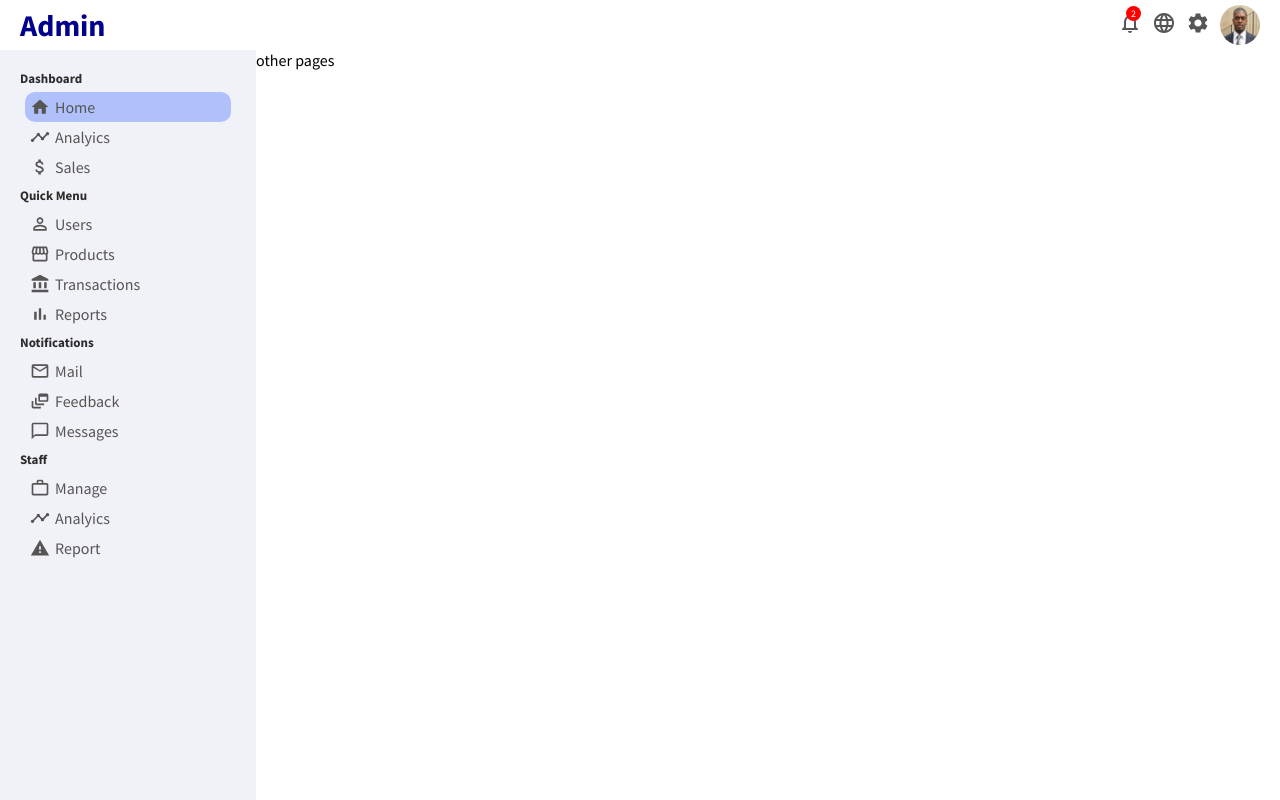
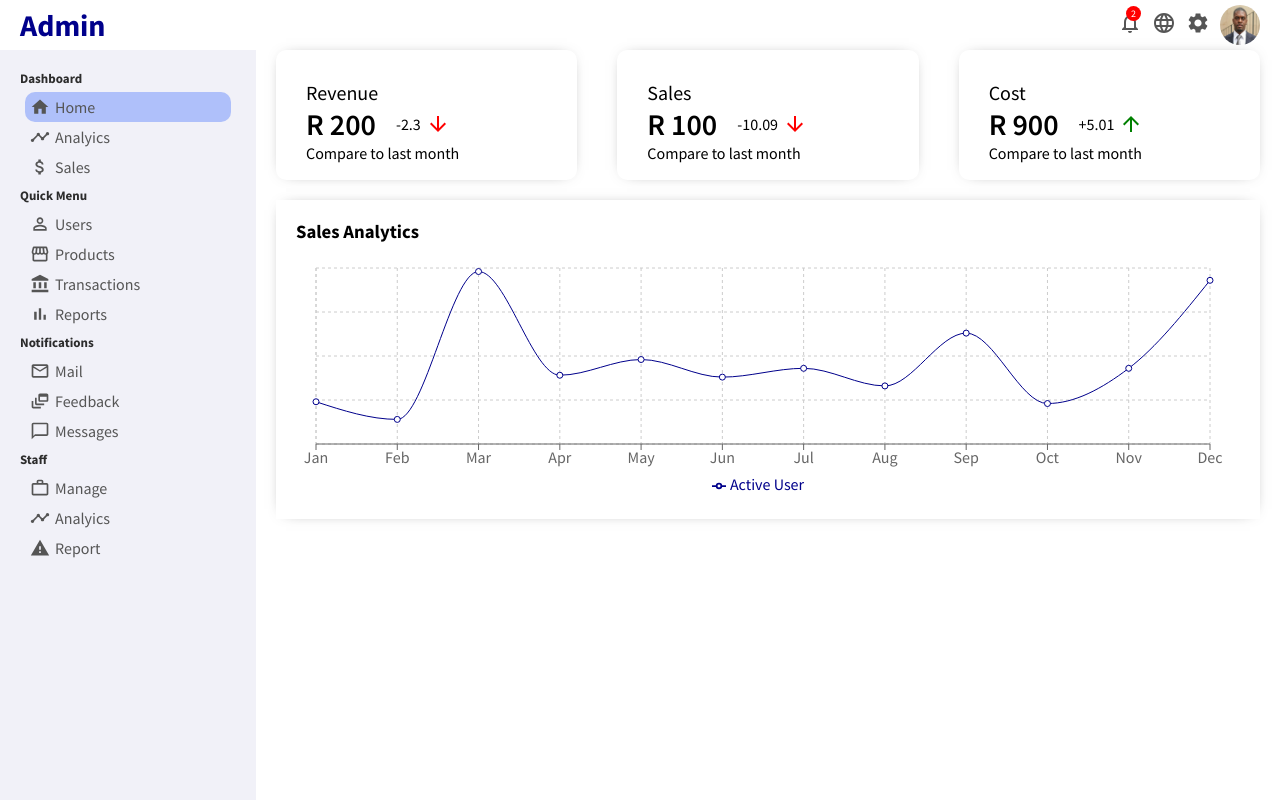
Before and after one commit to jed-code/admin_UI, a React (Create React App) app: page / in a window 1280 px wide. Built offline with nearby package versions, Linux system fonts and the light colour scheme.

Commit message:
Homepage Chart

```diff
--- a/package.json
+++ b/package.json
@@ -11,6 +11,7 @@
     "react": "^18.2.0",
     "react-dom": "^18.2.0",
     "react-scripts": "5.0.1",
+    "recharts": "^2.1.10",
     "web-vitals": "^2.1.4"
   },
   "scripts": {
--- a/src/App.js
+++ b/src/App.js
@@ -1,5 +1,6 @@
 import Sidebar from "./components/sidebar/Sidebar";
 import Topbar from "./components/topbar/Topbar";
+import Home from "./components/pages/home/Home";
 import "./app.css";
 
 function App() {
@@ -8,7 +9,7 @@
       <Topbar />
       <div className="container">
         <Sidebar />
-        <div className="otherpages">other pages</div>
+        <Home />
       </div>
     </div>
   );
--- a/src/app.css
+++ b/src/app.css
@@ -1,6 +1,3 @@
 .container {
   display: flex;
 }
-.otherpages {
-  flex: 4;
-}
--- /dev/null
+++ b/src/components/chart/Chart.jsx
@@ -0,0 +1,91 @@
+import React from "react";
+import "./chart.css";
+import {
+  LineChart,
+  Line,
+  XAxis,
+  CartesianGrid,
+  Tooltip,
+  Legend,
+  ResponsiveContainer,
+} from "recharts";
+
+export default function Chart() {
+  const data = [
+    {
+      name: "Jan",
+      "Active User": 2400,
+    },
+    {
+      name: "Feb",
+      "Active User": 1398,
+    },
+    {
+      name: "Mar",
+      "Active User": 9800,
+    },
+    {
+      name: "Apr",
+      "Active User": 3908,
+    },
+    {
+      name: "May",
+      "Active User": 4800,
+    },
+    {
+      name: "Jun",
+      "Active User": 3800,
+    },
+    {
+      name: "Jul",
+      "Active User": 4300,
+    },
+    {
+      name: "Aug",
+      "Active User": 3300,
+    },
+    {
+      name: "Sep",
+      "Active User": 6300,
+    },
+    {
+      name: "Oct",
+      "Active User": 2300,
+    },
+    {
+      name: "Nov",
+      "Active User": 4300,
+    },
+    {
+      name: "Dec",
+      "Active User": 9300,
+    },
+  ];
+  return (
+    <div className="chart">
+      <h3 className="chartTitle">Sales Analytics</h3>
+      <ResponsiveContainer width="100%" aspect={4 / 1}>
+        <LineChart
+          data={data}
+          margin={{
+            top: 5,
+            right: 30,
+            left: 20,
+            bottom: 5,
+          }}
+        >
+          <CartesianGrid strokeDasharray="3 3" />
+          <XAxis dataKey="name" />
+          <Tooltip />
+          <Legend />
+          <Line
+            type="monotone"
+            dataKey="Active User"
+            stroke="darkblue"
+            activeDot={{ r: 8 }}
+          />
+        </LineChart>
+      </ResponsiveContainer>
+    </div>
+  );
+}
--- /dev/null
+++ b/src/components/chart/chart.css
@@ -0,0 +1,10 @@
+.chart {
+  padding: 20px;
+  margin: 20px;
+  box-shadow: 0px 0px 15px -10px rgba(0, 0, 0, 0.6);
+  -webkit-box-shadow: 0px 0px 15px -10px rgba(0, 0, 0, 0.75);
+  -moz-box-shadow: 0px 0px 15px -10px rgba(0, 0, 0, 0.7.5);
+}
+.chartTitle {
+  margin-bottom: 20px;
+}
--- /dev/null
+++ b/src/components/pages/feedInfo/Feature.jsx
@@ -0,0 +1,40 @@
+import React from "react";
+import "./feature.css";
+import { ArrowDownward, ArrowUpward } from "@material-ui/icons";
+
+export default function Feature() {
+  return (
+    <div className="Feature">
+      <div className="FeaturedItem">
+        <span className="featureTitle">Revenue</span>
+        <div className="featureMoneyContainer">
+          <span className="featuredMoney">R 200</span>
+          <span className="featuredMoneyRate">
+            -2.3 <ArrowDownward className="featuredIcon negative" />
+          </span>
+        </div>
+        <span className="featuredTitleCompare">Compare to last month </span>
+      </div>
+      <div className="FeaturedItem">
+        <span className="featureTitle">Sales</span>
+        <div className="featureMoneyContainer">
+          <span className="featuredMoney">R 100</span>
+          <span className="featuredMoneyRate">
+            -10.09 <ArrowDownward className="featuredIcon negative" />
+          </span>
+        </div>
+        <span className="featuredTitleCompare">Compare to last month </span>
+      </div>
+      <div className="FeaturedItem">
+        <span className="featureTitle">Cost</span>
+        <div className="featureMoneyContainer">
+          <span className="featuredMoney">R 900</span>
+          <span className="featuredMoneyRate">
+            +5.01 <ArrowUpward className="featuredIcon" />
+          </span>
+        </div>
+        <span className="featuredTitleCompare">Compare to last month </span>
+      </div>
+    </div>
+  );
+}
--- /dev/null
+++ b/src/components/pages/feedInfo/feature.css
@@ -0,0 +1,40 @@
+.Feature {
+  width: 100%;
+  display: flex;
+  justify-content: space-between;
+}
+.FeaturedItem {
+  flex: 1;
+  margin: 0px 20px;
+  padding: 30px;
+  border-radius: 10px;
+  cursor: pointer;
+  box-shadow: 0px 0px 15px -10px rgba(0, 0, 0, 0.6);
+  -webkit-box-shadow: 0px 0px 15px -10px rgba(0, 0, 0, 0.75);
+  -moz-box-shadow: 0px 0px 15px -10px rgba(0, 0, 0, 0.7.5);
+  height: 70px;
+}
+.featureTitle {
+  font-size: 20px;
+}
+.featureMoneyContainer {
+  margin: 0px;
+  display: flex;
+}
+.featuredMoney {
+  font-size: 30px;
+  font-weight: 600;
+}
+.featuredMoneyRate {
+  align-items: center;
+  display: flex;
+  margin-left: 20px;
+}
+.featuredIcon {
+  font-size: 14px;
+  margin-left: 5px;
+  color: green;
+}
+.featuredIcon.negative {
+  color: red;
+}
--- /dev/null
+++ b/src/components/pages/home/Home.jsx
@@ -0,0 +1,13 @@
+import React from "react";
+import Feature from "../feedInfo/Feature";
+import "./home.css";
+import Chart from "../../chart/Chart";
+
+export default function Home() {
+  return (
+    <div className="Container">
+      <Feature />
+      <Chart />
+    </div>
+  );
+}
--- /dev/null
+++ b/src/components/pages/home/home.css
@@ -0,0 +1,3 @@
+.Container {
+  flex: 4;
+}
```
Also changed, not shown: 1 other file (tests, documents, lock files or other folders).
